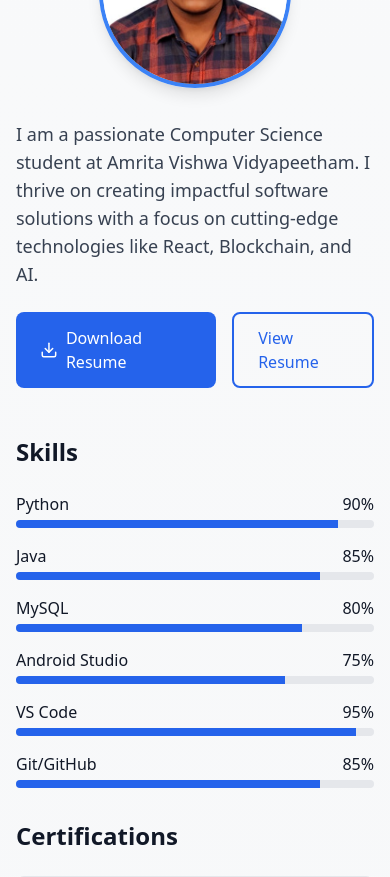
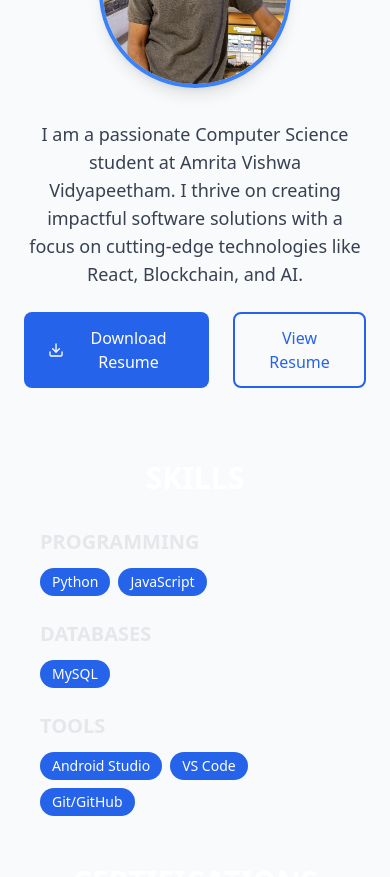
Before and after one commit to tharuun12/Portfolio-Site, a React (Vite) app: page / in a window 390 px wide. Shown: the part 1100-1977 px from the top of the page. Built offline with nearby package versions, Linux system fonts and the light colour scheme.

Commit message:
my mew profile creation

```diff
--- a/package.json
+++ b/package.json
@@ -11,12 +11,15 @@
   },
   "dependencies": {
     "@emailjs/browser": "^4.3.3",
+    "@types/styled-components": "^5.1.34",
     "framer-motion": "^11.0.8",
     "lucide-react": "^0.344.0",
     "react": "^18.3.1",
     "react-dom": "^18.3.1",
+    "react-icons": "^5.3.0",
     "react-intersection-observer": "^9.8.1",
     "react-tsparticles": "^2.12.2",
+    "styled-components": "^6.1.13",
     "tsparticles-slim": "^2.12.0"
   },
   "devDependencies": {
--- a/src/App.tsx
+++ b/src/App.tsx
@@ -1,4 +1,3 @@
-import React from 'react';
 import Navbar from './components/Navbar';
 import Hero from './components/Hero';
 import About from './components/About';
@@ -10,7 +9,7 @@ import Footer from './components/Footer';
 
 function App() {
   return (
-    <div className="min-h-screen bg-gradient-to-b from-gray-50 to-gray-100 dark:from-gray-900 dark:to-gray-800 text-gray-900 dark:text-gray-100">
+    <div className="min-h-screen bg-[#111827] text-gray-900 dark:text-gray-100">
       <Navbar />
       <Hero />
       <About />
--- a/src/components/About.tsx
+++ b/src/components/About.tsx
@@ -1,15 +1,13 @@
 import { motion } from 'framer-motion';
 import { useInView } from 'react-intersection-observer';
 import { Download } from 'lucide-react';
+import { FaCode, FaDatabase, FaTools } from 'react-icons/fa'; // Category icons
 
-const skills = [
-  { name: 'Python', level: 90 },
-  { name: 'Java', level: 85 },
-  { name: 'MySQL', level: 80 },
-  { name: 'Android Studio', level: 75 },
-  { name: 'VS Code', level: 95 },
-  { name: 'Git/GitHub', level: 85 },
-];
+const skillCategories = {
+  PROGRAMMING: ['Python', 'JavaScript'],
+  DATABASES: ['MySQL'],
+  TOOLS: ['Android Studio', 'VS Code', 'Git/GitHub'],
+};
 
 const certifications = [
   {
@@ -28,19 +26,25 @@ export default function About() {
     threshold: 0.1,
   });
 
+  const categoryIcons = {
+    "PROGRAMMING": <FaCode className="text-blue-400 mr-2" />,
+    "DATABASES": <FaDatabase className="text-blue-400 mr-2" />,
+    "TOOLS": <FaTools className="text-blue-400 mr-2" />,
+  };
+
   return (
-    <section id="about" className="section-container">
+    <section id="about" className="py-16 bg-gray-50 dark:bg-gray-900">
       <motion.div
         ref={ref}
         initial={{ opacity: 0, y: 50 }}
         animate={inView ? { opacity: 1, y: 0 } : {}}
         transition={{ duration: 0.8 }}
-        className="max-w-4xl mx-auto"
+        className="max-w-6xl mx-auto px-6"
       >
         <h2 className="text-4xl font-bold text-center mb-12 text-gradient">About Me</h2>
 
         <div className="grid md:grid-cols-2 gap-12">
-          <div>
+          <div className="text-center md:text-left">
             <motion.img
               src="src\assert\my photo.jpg"
               alt="Profile"
@@ -48,14 +52,13 @@ export default function About() {
               whileHover={{ scale: 1.05, rotate: 5 }}
               transition={{ type: "spring", stiffness: 300 }}
             />
-
             <p className="text-lg text-gray-700 dark:text-gray-300 mb-6">
               I am a passionate Computer Science student at Amrita Vishwa Vidyapeetham.
               I thrive on creating impactful software solutions with a focus on cutting-edge
               technologies like React, Blockchain, and AI.
             </p>
 
-            <div className="flex justify-center gap-4">
+            <div className="flex justify-center gap-6">
               <motion.a
                 href="src\assert\Tharuun M Resume.pdf"
                 download
@@ -80,40 +83,84 @@ export default function About() {
           </div>
 
           <div>
-            <h3 className="text-2xl font-semibold mb-6">Skills</h3>
-            <div className="space-y-4">
-              {skills.map((skill) => (
-                <div key={skill.name}>
-                  <div className="flex justify-between mb-1">
-                    <span className="font-medium">{skill.name}</span>
-                    <span>{skill.level}%</span>
-                  </div>
-                  <div className="h-2 bg-gray-200 rounded-full overflow-hidden">
-                    <motion.div
-                      className="h-full bg-blue-600"
-                      initial={{ width: 0 }}
-                      animate={inView ? { width: `${skill.level}%` } : {}}
-                      transition={{ duration: 1, delay: 0.2 }}
-                    />
+           <div>
+              <div className="max-w-3xl mx-auto px-4 py-6">
+              <div className="mb-6">
+                  <h3 className="text-3xl font-bold mb-8 text-center text-white">
+                    SKILLS
+                  </h3>
+
+                  {/* PROGRAMMING */}
+                  <div className="mb-6">
+                    <h4 className="text-xl font-semibold text-[#e5e7eb] mb-3">PROGRAMMING</h4>
+                    <div className="flex flex-wrap gap-2">
+                      <span className="px-3 py-1 bg-blue-600 rounded-full text-sm text-white">
+                        Python
+                      </span>
+                      <span className="px-3 py-1 bg-blue-600 rounded-full text-sm text-white">
+                        JavaScript
+                      </span>
                     </div>
                   </div>
-              ))}
+
+                  {/* DATABASES */}
+                  <div className="mb-6">
+                    <h4 className="text-xl font-semibold text-[#e5e7eb] mb-3">DATABASES</h4>
+                    <div className="flex flex-wrap gap-2">
+                      <span className="px-3 py-1 bg-blue-600 rounded-full text-sm text-white">
+                        MySQL
+                      </span>
+                    </div>
                   </div>
 
-            <h3 className="text-2xl font-semibold mt-8 mb-6">Certifications</h3>
-            <div className="space-y-4">
+                  {/* TOOLS */}
+                  <div className="mb-6">
+                    <h4 className="text-xl font-semibold text-[#e5e7eb] mb-3">TOOLS</h4>
+                    <div className="flex flex-wrap gap-2">
+                      <span className="px-3 py-1 bg-blue-600 rounded-full text-sm text-white">
+                        Android Studio
+                      </span>
+                      <span className="px-3 py-1 bg-blue-600 rounded-full text-sm text-white">
+                        VS Code
+                      </span>
+                      <span className="px-3 py-1 bg-blue-600 rounded-full text-sm text-white">
+                        Git/GitHub
+                      </span>
+                    </div>
+                  </div>
+                </div>
+
+
+                  <br />
+
+                  {/* Certifications Section */}
+                  <h3 className="text-3xl font-bold mb-6 text-center text-white">
+                    CERTIFICATIONS
+                  </h3>
+
+                  <div className="grid grid-cols-1 gap-6">
                     {certifications.map((cert) => (
                       <motion.a
                         key={cert.name}
                         href={cert.link}
                         target="_blank"
                         rel="noopener noreferrer"
-                  className="block p-4 border rounded-lg hover:border-blue-500 transition-colors"
-                  whileHover={{ scale: 1.02 }}
+                        className="group block p-4 rounded-lg border hover:border-blue-500 transition-all duration-300
+                          backdrop-blur-sm bg-[#1f2937] border-[#2563eb] text-white"
+                        whileHover={{ scale: 1.01, y: -2 }}
                       >
+                        <div className="flex items-center space-x-3">
+                          <div className="p-2 bg-[#2563eb] rounded-lg group-hover:bg-[#1d4ed8] transition-colors">
+                            <Download className="w-5 h-5 text-white" />
+                          </div>
+                          <span className="text-white group-hover:text-[#2563eb] transition-colors">
                             {cert.name}
+                          </span>
+                        </div>
                       </motion.a>
                     ))}
+                  </div>
+            </div>
           </div>
           </div>
         </div>
--- a/src/components/Experience.tsx
+++ b/src/components/Experience.tsx
@@ -13,7 +13,7 @@ const experiences = [
     ]
   },
   {
-    company: 'Smar Technologies Private Limited',
+    company: 'SMAR Technologies Private Limited',
     role: 'Part-Time Developer Intern',
     period: 'Sep 2023 - Nov 2023',
     description: [
--- a/src/components/Navbar.tsx
+++ b/src/components/Navbar.tsx
@@ -1,4 +1,4 @@
-import React, { useState, useEffect } from 'react';
+import { useState, useEffect } from 'react';
 import { Menu, X } from 'lucide-react';
 import { motion } from 'framer-motion';
 
--- a/src/components/Projects.tsx
+++ b/src/components/Projects.tsx
@@ -1,114 +1,120 @@
 import React from 'react';
 import { motion } from 'framer-motion';
-import { useInView } from 'react-intersection-observer';
-import { Github, ExternalLink } from 'lucide-react';
+import { Github } from 'lucide-react';
 
+const Projects = () => {
   const projects = [
     {
       title: 'Smart City Management System',
-    description: 'Developed a web app to enhance communication and reduce response delays.',
-    details: [
+      tools: ['MySQL', 'HTML', 'CSS'],
+      problem: 'Communication inefficiencies in city management.',
+      solution: [
+        'Developed a web app to enhance communication and reduce response delays.',
         'Used Jira for task management, cutting project cycle time by 50%.',
         'Led all phases: Planning, designing, coding, and testing.'
       ],
-    tools: ['MySQL', 'HTML', 'CSS'],
-    github: '#'
+      github: 'https://github.com/tharuun12'
     },
     {
-    title: 'Secure File Storage and Sharing Platform',
-    description: 'Developed a decentralized platform using Solidity on Ethereum.',
-    details: [
+      title: 'Secure File Storage and Sharing Platform on Blockchain',
+      tools: ['Solidity', 'MetaMask', 'IPFS'],
+      problem: 'Insecure file storage and unauthorized access.',
+      solution: [
+        'Developed a decentralized platform using Solidity on Ethereum.',
         'Integrated IPFS for unique file identification and secure hosting.',
-      'Used MetaMask for seamless and secure transactions.'
+        'Used MetaMask for seamless and secure transactions'
       ],
-    tools: ['Solidity', 'MetaMask', 'IPFS'],
-    github: '#'
+      github: 'https://github.com/tharuun12'
     },
     {
       title: 'Fall and Activity Detection System',
-    description: 'Built a mobile app using accelerometer data for fall detection.',
-    details: [
+      tools: ['Android Studio', 'TensorFlow Lite'],
+      problem: 'Detecting falls in real-time for elderly individuals.',
+      solution: [
+        'Built a mobile app using accelerometer data for fall detection.',
         'Integrated TensorFlow Lite for real-time activity recognition.',
         'Added a secure login system using SharedPreferences.'
       ],
-    tools: ['Android Studio', 'TensorFlow Lite'],
-    github: '#'
+      github: 'https://github.com/tharuun12'
     },
     {
       title: 'Personalized Rental Matching System',
-    description: 'Built a recommendation system to match users with preferred accommodations.',
-    details: [
+      tools: ['Regression', 'Classification'],
+      problem: 'Difficulty in matching rental preferences.',
+      solution: [
+        'Built a recommendation system to match users with preferred accommodations.',
         'Achieved high prediction accuracy for interest levels based on user queries.'
       ],
-    tools: ['Regression', 'Classification'],
-    github: '#'
+      github: 'https://github.com/tharuun12'
     }
   ];
 
-export default function Projects() {
-  const [ref, inView] = useInView({
-    triggerOnce: true,
-    threshold: 0.1,
-  });
-
   return (
-    <section id="projects" className="section-container">
+    <section id="projects" className="py-20 bg-custom"> {/* Updated to use bg-custom */}
+      <div className="max-w-6xl mx-auto px-4 sm:px-6 lg:px-8">
         <motion.div
-        ref={ref}
-        initial={{ opacity: 0, y: 50 }}
-        animate={inView ? { opacity: 1, y: 0 } : {}}
+          initial={{ opacity: 0, y: 20 }}
+          whileInView={{ opacity: 1, y: 0 }}
+          viewport={{ once: true }}
           transition={{ duration: 0.8 }}
         >
-        <h2 className="text-4xl font-bold text-center mb-12 text-gradient">Projects</h2>
+          <h2 className="text-3xl font-bold text-gray-900 dark:text-white mb-12 text-center">Projects</h2>
 
-        <div className="grid grid-cols-1 md:grid-cols-2 gap-8">
+          <div className="grid md:grid-cols-2 gap-8">
             {projects.map((project, index) => (
               <motion.div
                 key={project.title}
-              initial={{ opacity: 0, y: 50 }}
-              animate={inView ? { opacity: 1, y: 0 } : {}}
+                initial={{ opacity: 0, y: 20 }}
+                whileInView={{ opacity: 1, y: 0 }}
+                viewport={{ once: true }}
                 transition={{ duration: 0.8, delay: index * 0.1 }}
-              className="bg-white dark:bg-gray-800 rounded-lg shadow-lg overflow-hidden border border-gray-200 dark:border-gray-700
-                hover:shadow-xl transition-shadow duration-300"
+                className="bg-gray-50 dark:bg-gray-800 rounded-lg p-6 hover:shadow-lg transition-shadow duration-300"
               >
-              <div className="p-6">
-                <h3 className="text-xl font-bold mb-3">{project.title}</h3>
-                <p className="text-gray-600 dark:text-gray-300 mb-4">{project.description}</p>
+                <h3 className="text-xl font-semibold text-gray-900 dark:text-white mb-4">{project.title}</h3>
 
-                <div className="space-y-2 mb-4">
-                  {project.details.map((detail, i) => (
-                    <p key={i} className="text-sm text-gray-500 dark:text-gray-400">• {detail}</p>
-                  ))}
-                </div>
-
-                <div className="flex flex-wrap gap-2 mb-4">
+                <div className="mb-4 flex flex-wrap gap-2">
                   {project.tools.map((tool) => (
                     <span
                       key={tool}
-                      className="px-3 py-1 text-sm bg-blue-100 dark:bg-blue-900 text-blue-800 dark:text-blue-200 rounded-full"
+                      className="px-2 py-1 bg-indigo-100 dark:bg-blue-600 text-indigo-700 dark:text-indigo-200 rounded text-sm"
                     >
                       {tool}
                     </span>
                   ))}
                 </div>
 
-                <div className="flex justify-end gap-4">
-                  <motion.a
+                <div className="mb-4">
+                  <h4 className="text-md font-medium text-gray-900 dark:text-white mb-2">Problem:</h4>
+                  <p className="text-gray-600 dark:text-gray-300">{project.problem}</p>
+                </div>
+
+                <div className="mb-4">
+                  <h4 className="text-md font-medium text-gray-900 dark:text-white mb-2">Solution:</h4>
+                  <ul className="list-disc list-inside space-y-1 text-gray-600 dark:text-gray-300">
+                    {project.solution.map((item, i) => (
+                      <li key={i}>{item}</li>
+                    ))}
+                  </ul>
+                </div>
+
+                <div className="flex justify-end">
+                  <a
                     href={project.github}
                     target="_blank"
                     rel="noopener noreferrer"
-                    whileHover={{ scale: 1.1 }}
-                    whileTap={{ scale: 0.9 }}
-                    className="p-2 rounded-full hover:bg-gray-100 dark:hover:bg-gray-700"
+                    className="inline-flex items-center text-indigo-600 dark:text-blue-400 mb-2 hover:text-indigo-700 dark:hover:text-indigo-300"
                   >
-                    <Github className="w-5 h-5" />
-                  </motion.a>
-                </div>
+                    <Github className="w-5 h-5 mr-2" />
+                    View on GitHub
+                  </a>
                 </div>
               </motion.div>
             ))}
           </div>
         </motion.div>
+      </div>
     </section>
   );
-}
+};
+
+export default Projects;
--- a/src/index.css
+++ b/src/index.css
@@ -19,7 +19,7 @@
 }
 
 @layer utilities {
-  .text-gradient {
-    @apply bg-clip-text text-transparent bg-gradient-to-r from-blue-600 to-purple-600;
+  .bg-custom {
+    @apply bg-[#111827];
   }
 }
```
Also changed, not shown: src/components/Footer.tsx (+7 -14 lines), src/assert/my photo.jpg, 1 other file (tests, documents, lock files or other folders). Lines whose indentation alone changed are shown as unchanged.
